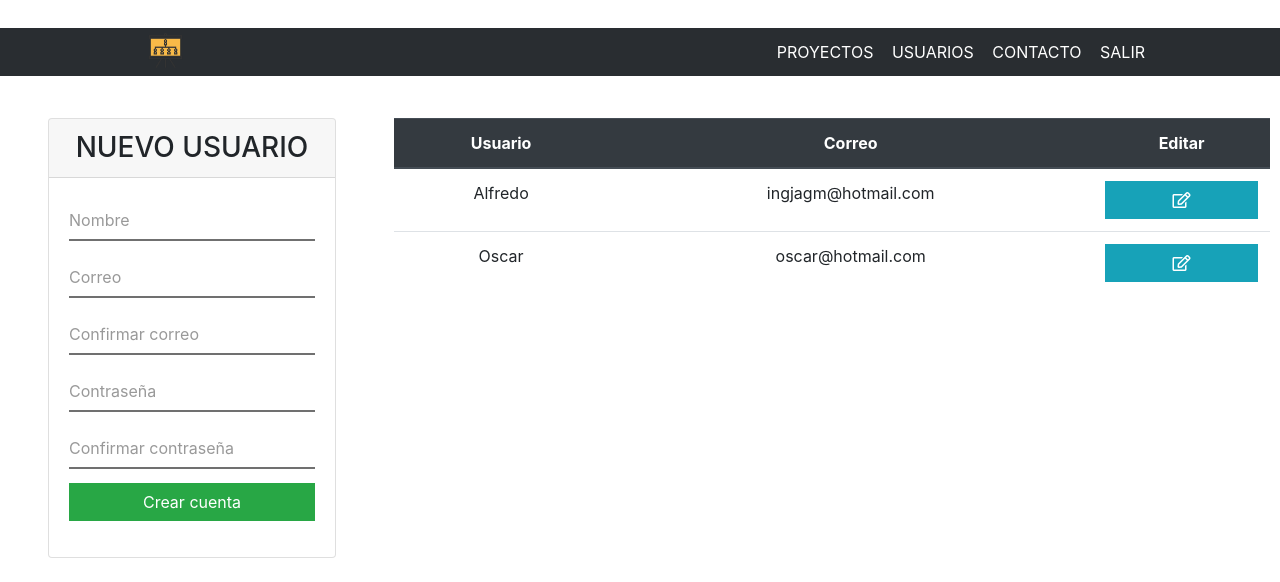
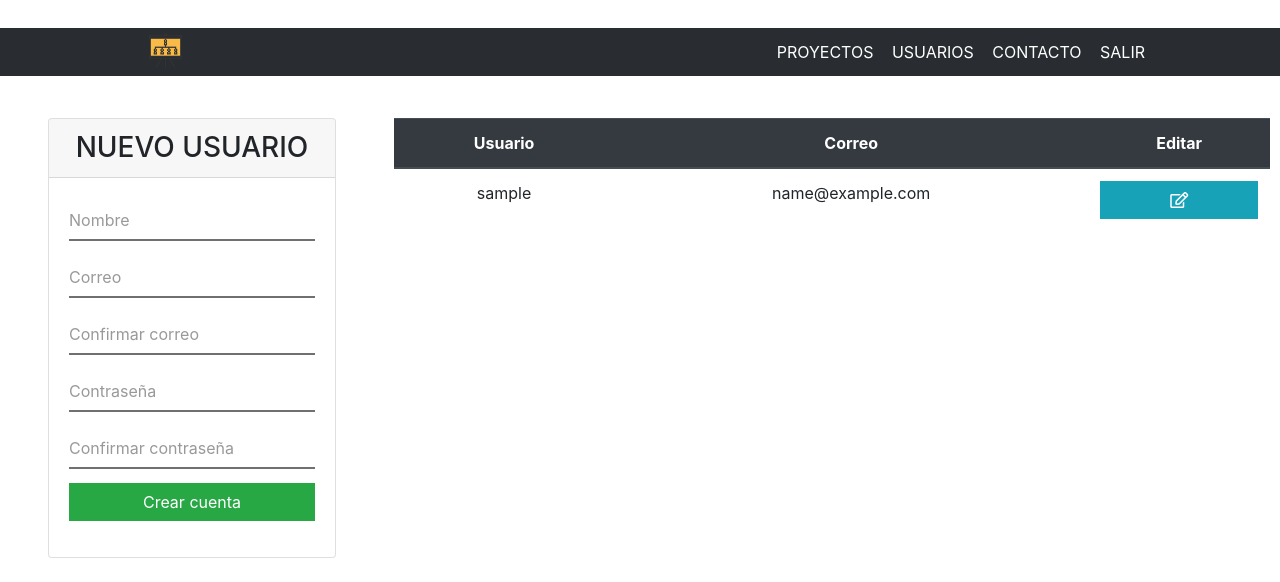
Before and after one commit to TecAbel/ProjectsMan, a PHP site: page /nuevo-usuario in a window 1280 px wide. Shown: the part 295-877 px from the top of the page. Run offline with PHP 8.4, Linux system fonts and the light colour scheme; the visitor is signed in with stand-in values (Sample User, id 1); some libraries are stand-ins or nearby versions.

Commit message:
css img y carga correcta de usuarios

```diff
--- a/PHP/peticiones.php
+++ b/PHP/peticiones.php
@@ -106,7 +106,7 @@
                 <tr>
                     <td>'.$nombreUsuario.'</td>
                     <td>'.$correo.'</td>
-                    <td><a href="infoUsuario?URd='.SED::encryption($numUsuario).'" class="btn btn-danger rounded-0 w-100"><i class="far fa-edit"></i></a></td>
+                    <td><a href="infoUsuario?URd='.SED::encryption($numUsuario).'" class="btn btn-info rounded-0 w-100"><i class="far fa-edit"></i></a></td>
                 </tr>
                 ';
             }
--- a/css/estilos.css
+++ b/css/estilos.css
@@ -12,6 +12,9 @@ body{
     margin-bottom: 2rem;
     height: auto;
     z-index: 2;
+}
+img.logo{
+    width: 35px;
 }
 
 @media only screen and (min-width: 768px){
@@ -28,9 +31,7 @@ body{
         width: 50%;
         float: left;
     }
-    img.logo{
-        width: 35px;
-    }
+
     .navegacion-768 nav{
         text-align: right;
     }
--- a/nuevo-usuario.php
+++ b/nuevo-usuario.php
@@ -64,16 +64,7 @@
                         </tr>
                     </thead>
                     <tbody>
-                        <tr>
-                            <td>Alfredo</td>
-                            <td>ingjagm@hotmail.com</td>
-                            <td><a href="#" class="btn btn-info rounded-0 w-100"><i class="far fa-edit"></i></a></td>
-                        </tr>
-                        <tr>
-                            <td>Oscar</td>
-                            <td>oscar@hotmail.com</td>
-                            <td><a href="#" class="btn btn-info rounded-0 w-100"><i class="far fa-edit"></i></a></td>
-                        </tr>
+                        <?php echo getUsuarios() ?>
                     </tbody>
                 </table>
             </form>
```
Also changed, not shown: infoUsuario.php (added, +12 -0 lines).
